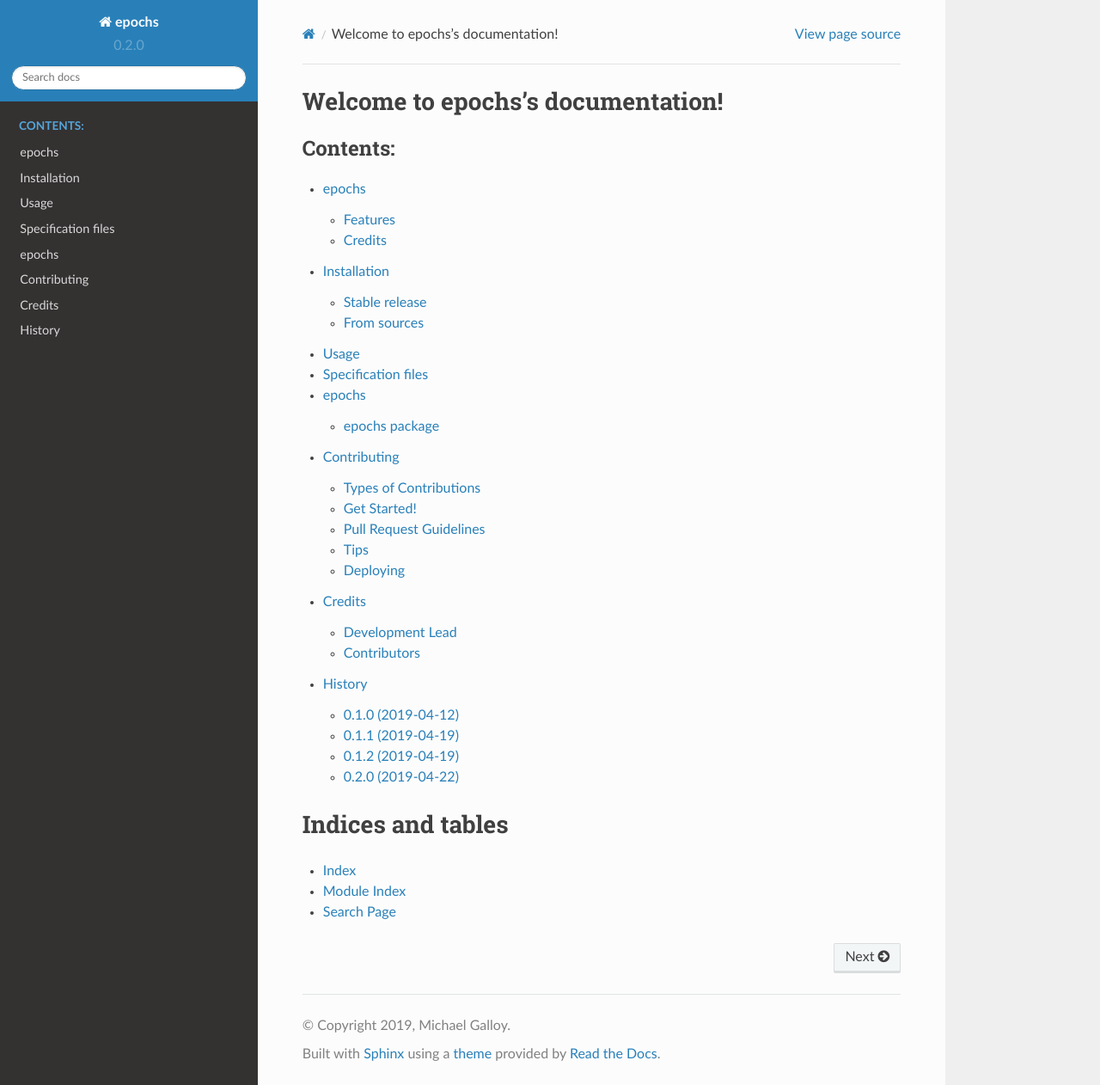
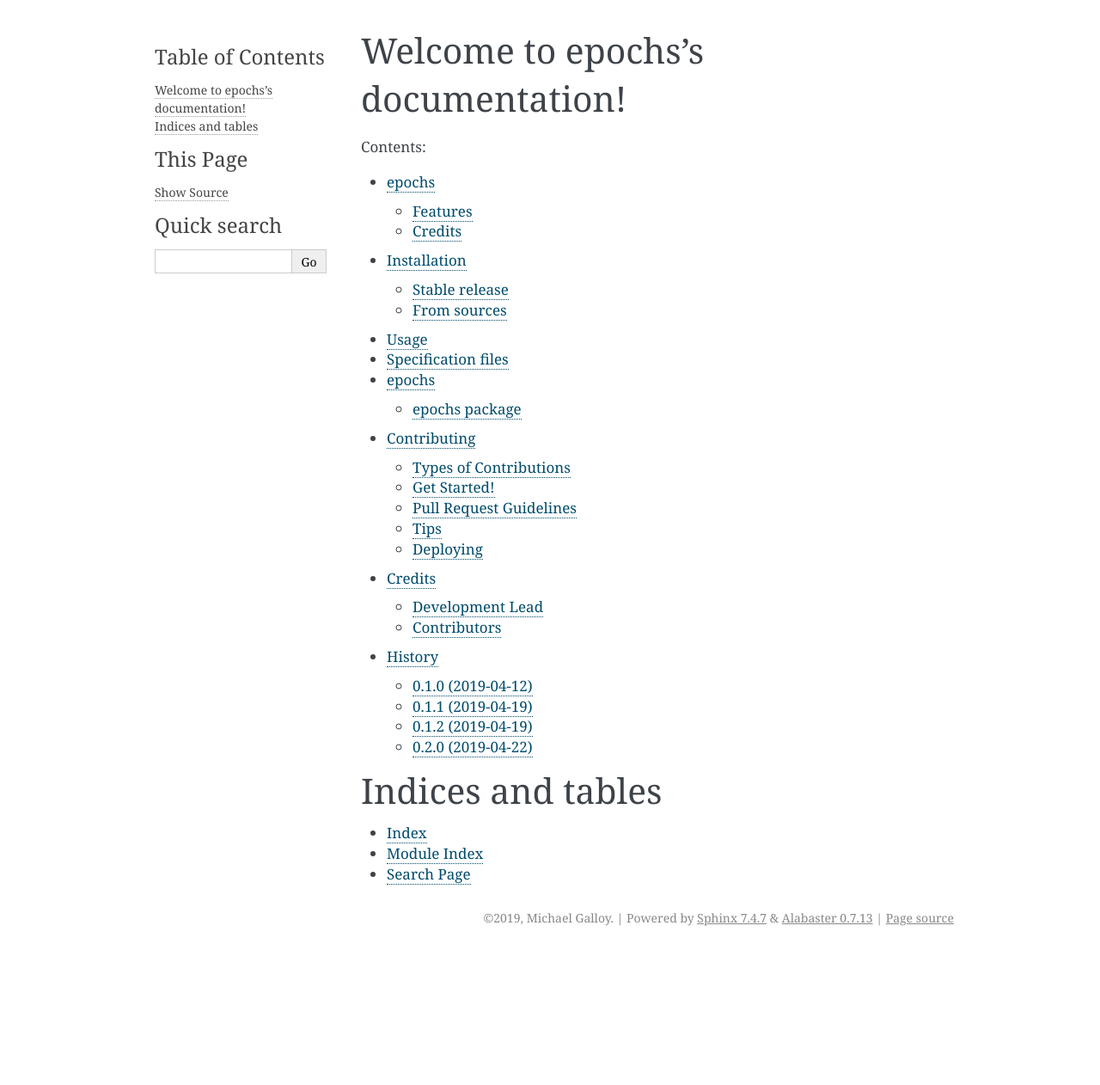
Before and after one commit to mgalloy/epochs, a Sphinx documentation site: the page built from docs/index.rst, in a window 1280 px wide and 1262 px high. Shown: the whole window at 86% size. Built offline with Sphinx 7.4.7, drawn with Linux system fonts in a browser that asks for light colours; some of the changed lines change nothing that is shown.

Commit message:
More fixes for Read the Docs

```diff
--- a/docs/conf.py
+++ b/docs/conf.py
@@ -65,7 +65,7 @@ release = epochs.__version__
 #
 # This is also used if you do content translation via gettext catalogs.
 # Usually you set "language" from the command line for these cases.
-language = None
+language = 'en'
 
 # List of patterns, relative to source directory, that match files and
 # directories to ignore when looking for source files.
@@ -84,7 +84,7 @@ todo_include_todos = False
 # The theme to use for HTML and HTML Help pages.  See the documentation for
 # a list of builtin themes.
 #
-html_theme = 'sphinx_rtd_theme'
+#html_theme = 'sphinx_rtd_theme'
 
 # Theme options are theme-specific and customize the look and feel of a
 # theme further.  For a list of options available for each theme, see the
--- /dev/null
+++ b/docs/requirements.txt
@@ -0,0 +1,2 @@
+python-dateutil
+sphinx_rtd_theme
--- a/requirements_dev.txt
+++ b/requirements_dev.txt
@@ -12,3 +12,5 @@ pytest
 pytest-runner
 
 python-dateutil
+
+sphinx_rtd_theme
```
Also changed, not shown: .readthedocs.yaml.
